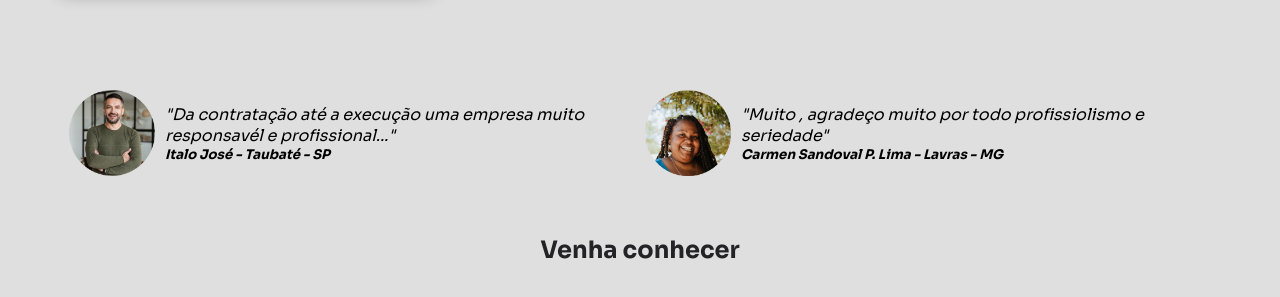
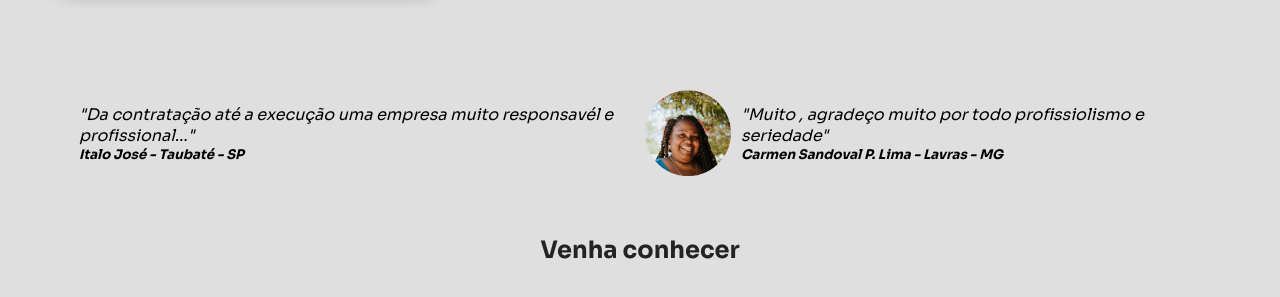
Before and after one commit to webdevdesiner/nvtopografia, a plain HTML site: page index.html in a window 1280 px wide. Shown: the part 7229-7526 px from the top of the page. Drawn offline with nearby package versions, Linux system fonts and the light colour scheme; files whose address does not match are found by name.

Commit message:
start new branch devfernando

```diff
--- a/index.html
+++ b/index.html
@@ -177,7 +177,7 @@
         <section class="depoimentosAreaGeral">
             <div class="depoimentoArea">
                 <div class="depoimentoFoto">
-                    <img src="./assets/depoimentoFoto.png" alt="Foto de quem comentou">
+
                 </div>
                     <div class="depoimentoTexto">
                          <p>"Da contratação até a execução uma empresa muito responsavél e profissional..."
```
